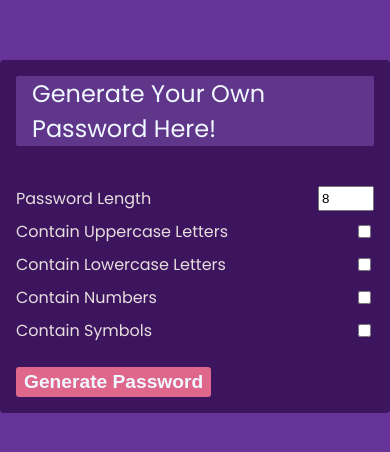
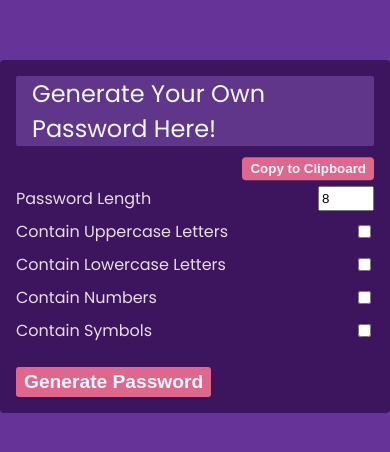
Before and after one commit to TurizCode/Password-Generator, a plain HTML site: page index.html in a window 390 px wide. Shown: the part 186-638 px from the top of the page. Drawn offline with Linux system fonts and the light colour scheme.

Commit message:
adding media query to help user find the copy button

```diff
--- a/style.css
+++ b/style.css
@@ -85,3 +85,10 @@ body {
 .generate:hover {
     box-shadow: 0px 0px 5px  #e7dede;
 }
+
+@media (max-width: 900px) {
+    .pw-button {
+        transition: none;
+        opacity: 1;
+    }
+  }
```
